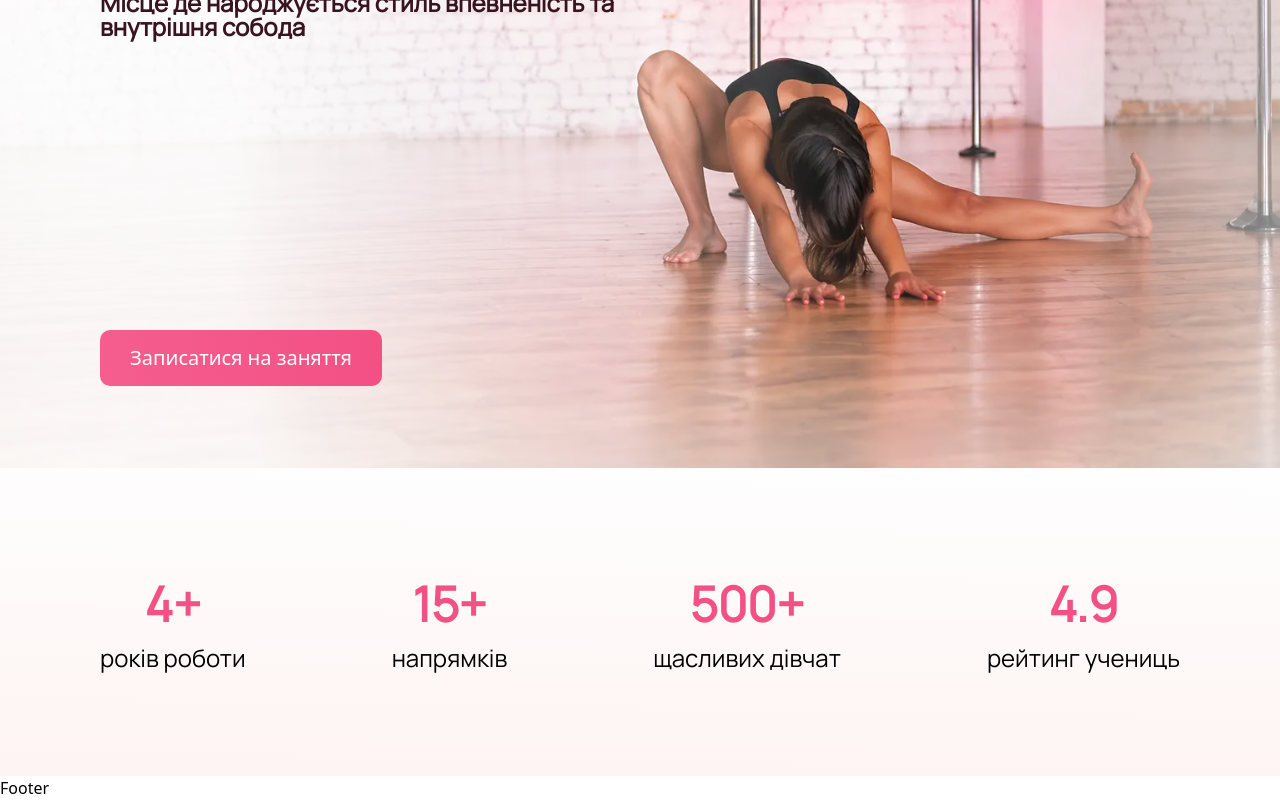
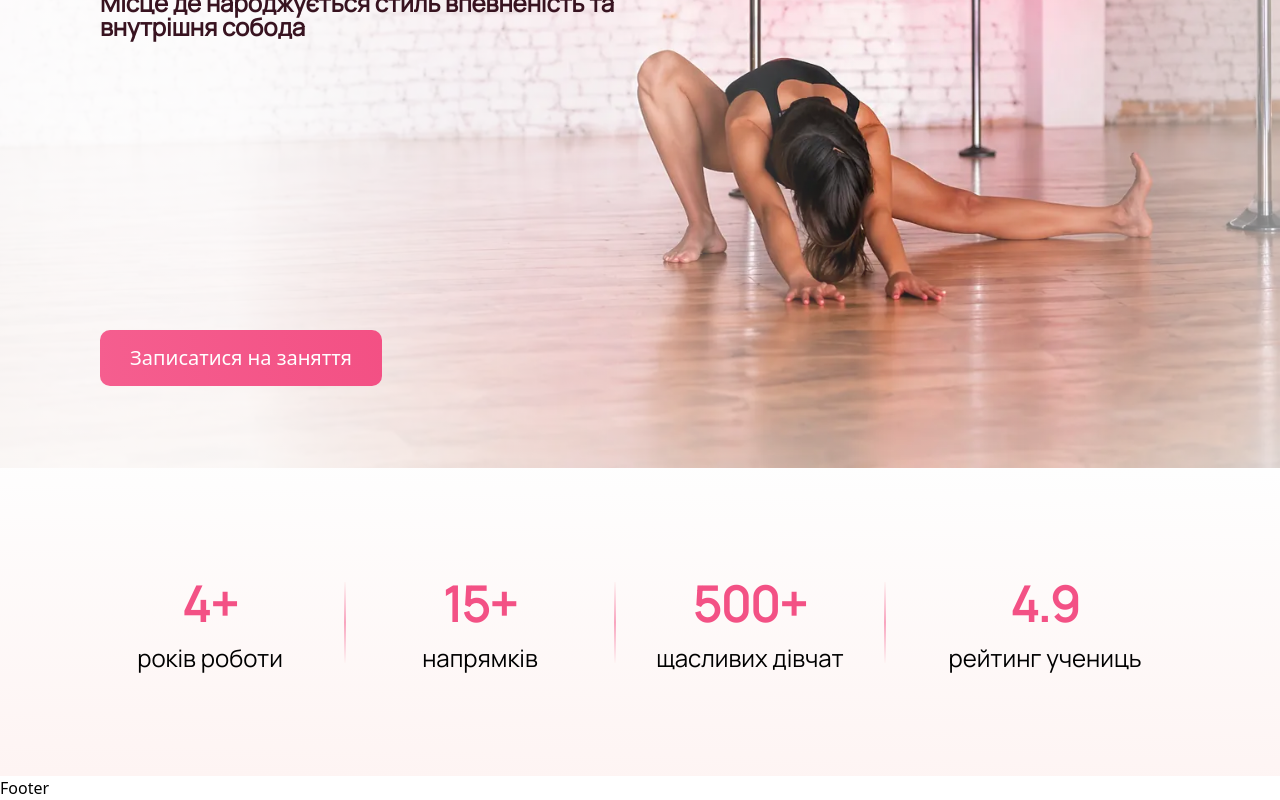
Before and after one commit to 7flowsstudio/crystal_pole_dance, a Next.js app: page / in a window 1280 px wide. Shown: the part 356-1156 px from the top of the page. Built offline with nearby package versions, Linux system fonts and the light colour scheme.

Commit message:
add-elem-statistics

```diff
--- a/src/components/sections/Statistics.tsx
+++ b/src/components/sections/Statistics.tsx
@@ -12,14 +12,19 @@ const Statistics = () => {
     <div className="bg-[linear-gradient(180.92deg,#FEFEFE_0.76%,#FEF4F3_99.18%)] pt-[40px] pb-[40px] lg:pt-[100px] lg:pb-[100px]">
       <Container>
         <div className="grid grid-cols-2 md:flex md:justify-between w-full max-w-[1240px]">
-          {items.map((item) => (
-            <div key={item.id} className="flex flex-col items-center">
-              <span className="font-primary text-numeric text-[36px] lg:text-[48px] font-bold">
-                {item.numeric}
-              </span>
-              <span className="font-primary text-[20px] lg:text-[24px]">
-                {item.text}
-              </span>
+          {items.map((item, index) => (
+            <div key={item.id} className="w-full flex items-center">
+              <div key={item.id} className="w-full flex flex-col items-center">
+                <span className="font-primary text-numeric text-[36px] lg:text-[48px] font-bold">
+                  {item.numeric}
+                </span>
+                <span className="font-primary text-center text-[20px] lg:text-[24px]">
+                  {item.text}
+                </span>
+              </div>
+              {index !== items.length - 1 && (
+                <div className="hidden md:block min-w-[2px] h-[81px] md:mx-6 md:bg-[linear-gradient(180deg,#FEF5F4_0%,rgba(243,81,133,0.5)_50%,#FEF5F4_100%)]" />
+              )}
             </div>
           ))}
         </div>
```
